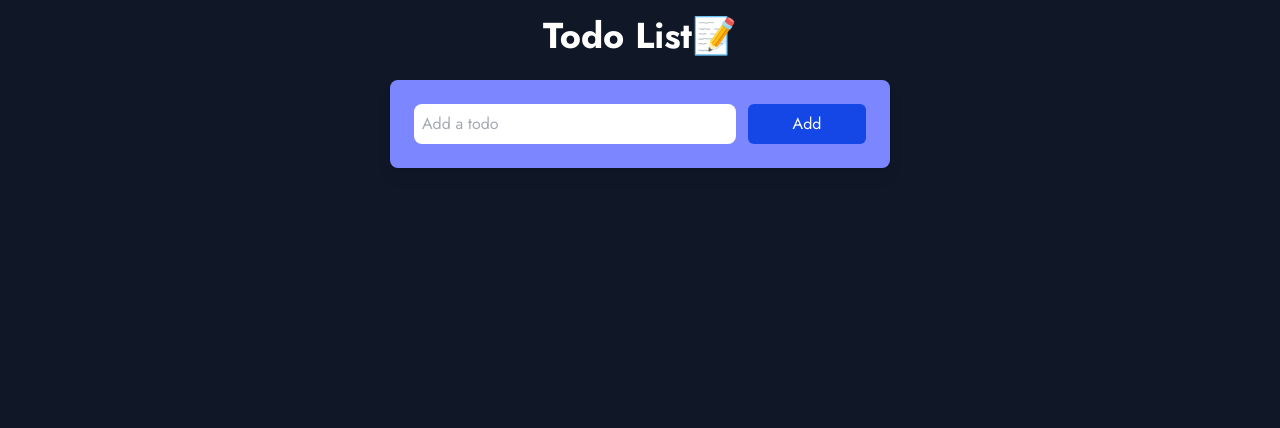
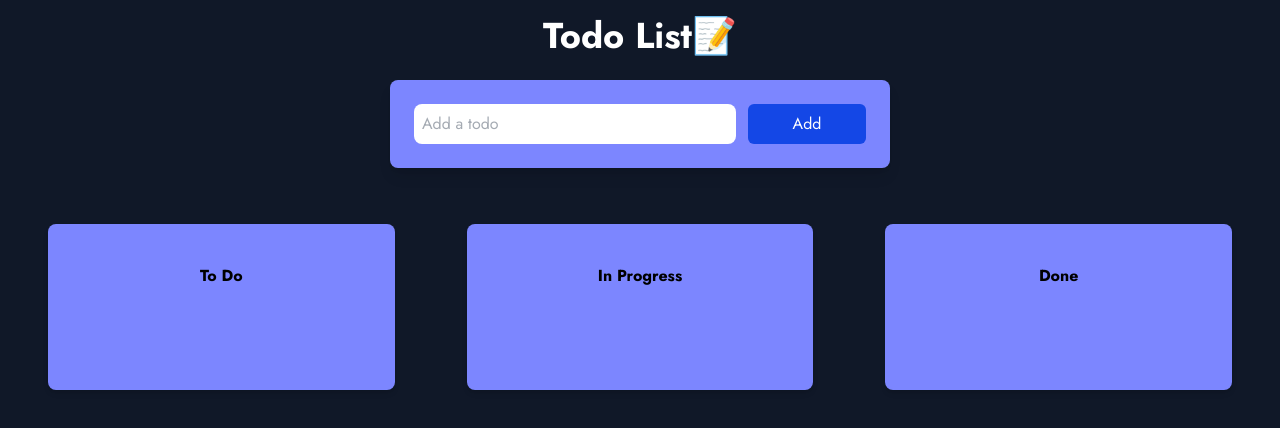
Before and after one commit to Raniyakottayil/My-To-Do-App, a React (Vite) app: page / in a window 1280 px wide. Shown: the top 428 px of the page. Built offline with nearby package versions, Linux system fonts and the light colour scheme; a web font is replaced by a local one.

Commit message:
edit&delete options added

```diff
--- a/src/App.tsx
+++ b/src/App.tsx
@@ -1,10 +1,69 @@
 import { useState } from "react";
+import { useEffect } from "react";
+import TodoColumn from "./components/TodoColumn";
 
 
+type Todos = {
+	id: number;
+	text: string;
+	completed: boolean;
+	column: string;
+};
 
 
 function App() {
+  const getInitialTodos = (): Todos[] => {
+		const stored = localStorage.getItem("todos");
+		return stored ? JSON.parse(stored) : [];
+	};
+
 	const [input, setInput] = useState<string>("");
+	const [todos, setTodos] = useState<Todos[]>(getInitialTodos);
+
+	const [editId, setEditId] = useState<number | null>(null);
+
+	const columns = ["To Do", "In Progress", "Done"];
+
+const addOrUpdateTodo = () => {
+		if (!input.trim()) return;
+
+		if (editId !== null) {
+			setTodos((prev) =>
+				prev.map((todo) =>
+					todo.id === editId ? { ...todo, text: input } : todo
+				)
+			);
+			setEditId(null);
+		} else {
+			const newTodo = {
+				id: Date.now(),
+				text: input,
+				completed: false,
+				column: "To Do",
+			};
+			setTodos((prev) => [...prev, newTodo]);
+		}
+
+		setInput("");
+	};
+
+	const handleEdit = (id: number, newText: string) => {
+		setTodos((prev) =>
+			prev.map((todo) => (todo.id === id ? { ...todo, text: newText } : todo))
+		);
+	};
+
+	const deleteTodo = (id: number) => {
+		setTodos(todos.filter((todo) => todo.id !== id));
+		if (editId === id) {
+			setEditId(null);
+			setInput("");
+		}
+	};
+useEffect(() => {
+		localStorage.setItem("todos", JSON.stringify(todos));
+	}, [todos]);
+
 
  return (
 		<div className='bg-gray-900 min-h-screen p-4'>
@@ -21,12 +80,22 @@ function App() {
 						onChange={(e) => setInput(e.target.value)}
 						className='flex-3 p-2 placeholder: text-gray-600 bg-white   rounded-lg focus:outline-none focus:border-2 focus:border-blue-700 focus:text-black'
 					/>
-					<button className=' p-2 flex-1 text-white bg-blue-700 cursor-pointer rounded-md hover:bg-blue-400 hover:text-black  transition'>
+					<button className=' p-2 flex-1 text-white bg-blue-700 cursor-pointer rounded-md hover:bg-blue-400 hover:text-black  transition'onClick={addOrUpdateTodo}>
 						Add
 					</button>
 				</div>
 			</div>
-
+      <div className='grid grid-cols-1 sm:grid-cols-2 lg:grid-cols-3 gap-2'>
+					{columns.map((col) => (
+						<TodoColumn
+							key={col}
+							title={col}
+							todos={todos.filter((todo) => todo.column === col)}
+							deleteTodo={deleteTodo}
+							onEdit={handleEdit}
+						/>
+					))}
+				</div>
 		</div>
 	);
 }
```
